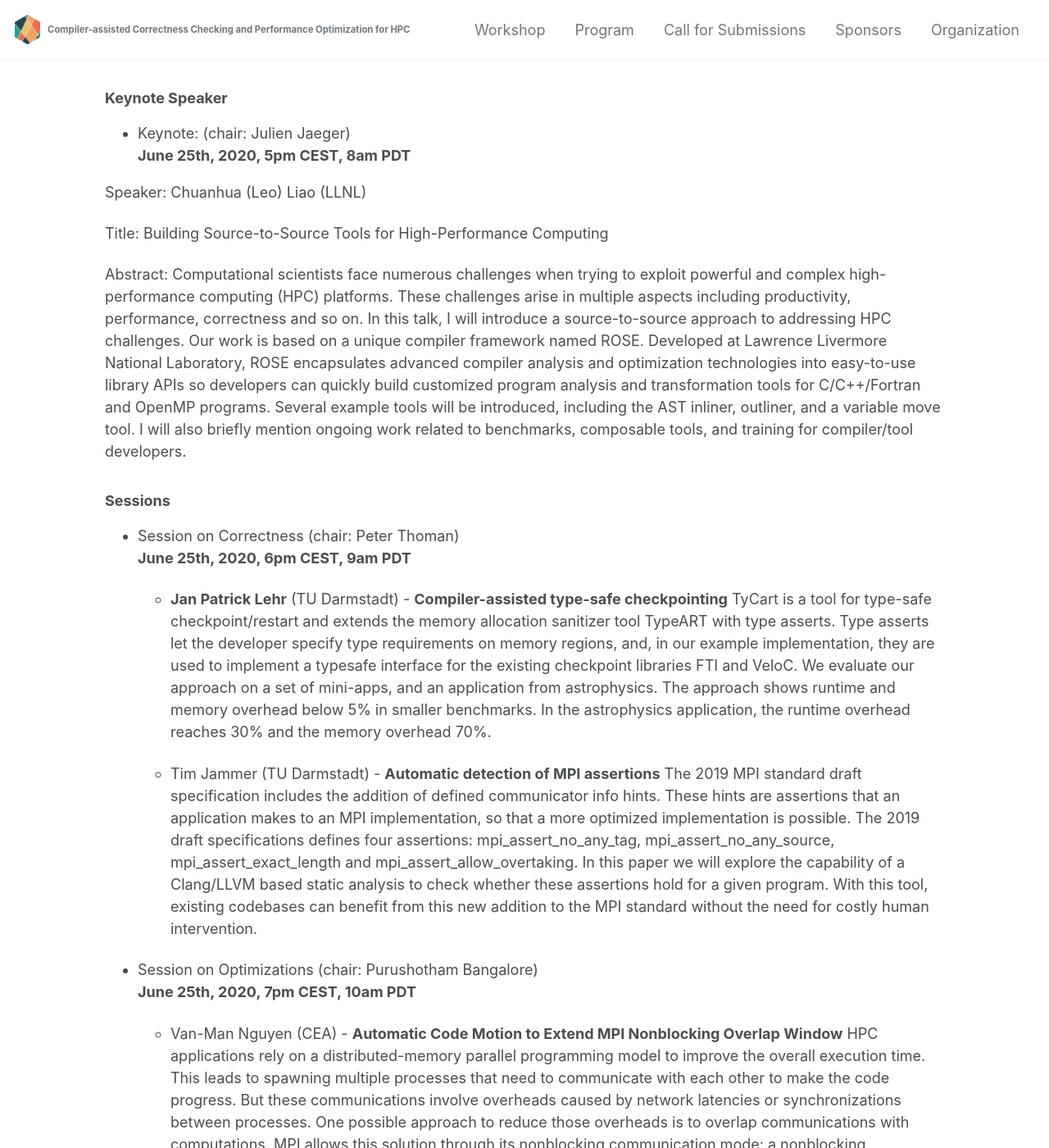
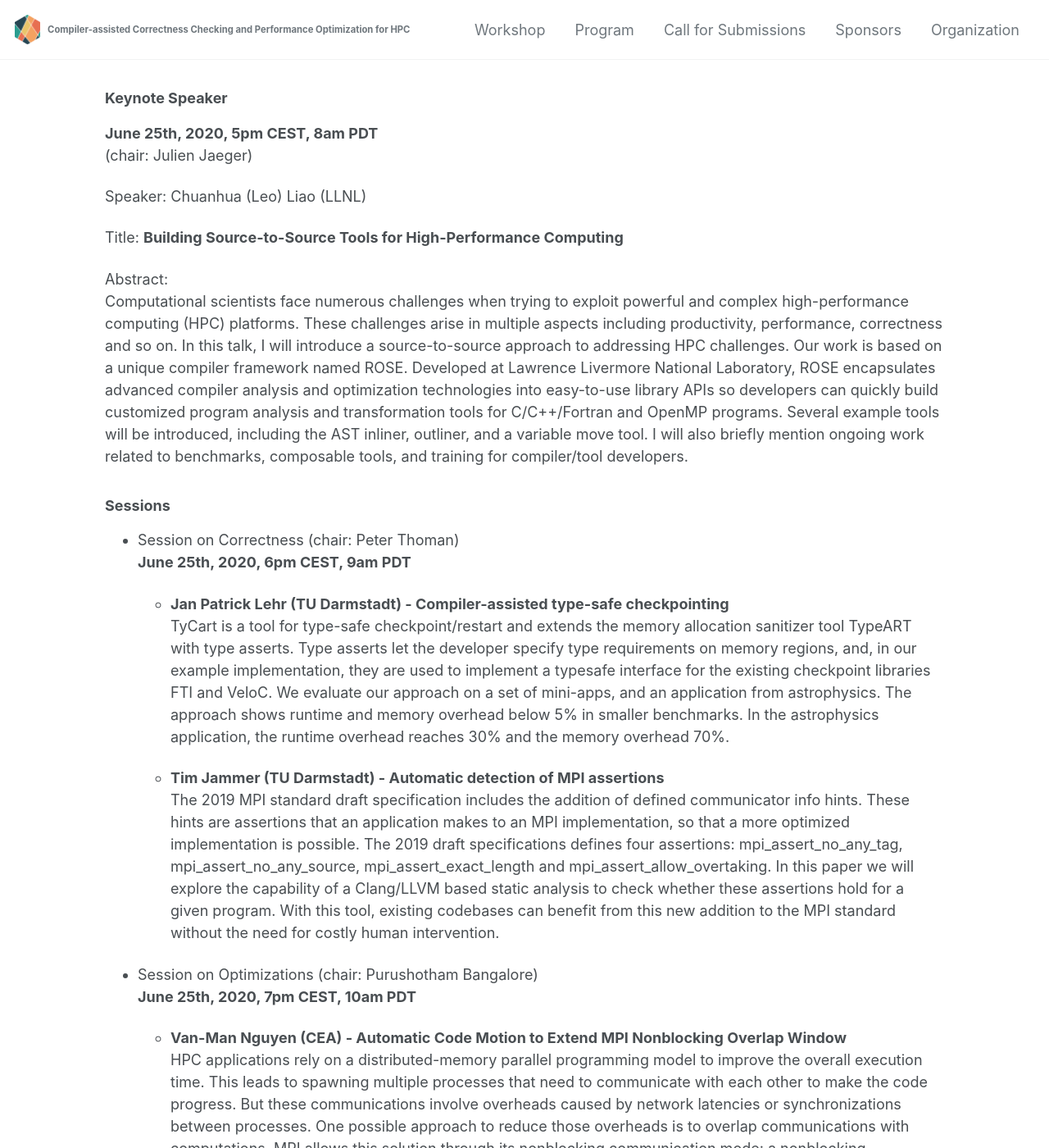
Before and after one commit to c3po-workshop/c3po-workshop.github.io, a Jekyll site: the page built from _pages/program.md, in a window 1280 px wide and 1400 px high. Shown: the whole window at 82% size. Built offline with Jekyll 4.4.1, drawn with Linux system fonts in a browser that asks for light colours; cached includes are drawn as plain includes; nearby versions of some CDN libraries; our own code applies the rules of GitHub Pages for plain Markdown files; some of the changed lines change nothing that is shown; some of the changed text lies outside the part shown.

Commit message:
Updated program page for visuals

```diff
--- a/_pages/program.md
+++ b/_pages/program.md
@@ -4,31 +4,31 @@
 ---
 
 ### Keynote Speaker
-- Keynote: (chair: Julien Jaeger) \\
-**June 25th, 2020, 5pm CEST, 8am PDT**
+**June 25th, 2020, 5pm CEST, 8am PDT** \\
+(chair: Julien Jaeger)
 
 Speaker: Chuanhua (Leo) Liao (LLNL)
 
-Title: Building Source-to-Source Tools for High-Performance Computing
+Title: **Building Source-to-Source Tools for High-Performance Computing**
 
-Abstract:
+Abstract: \\
 Computational scientists face numerous challenges when trying to exploit powerful and complex high-performance computing (HPC) platforms. These challenges arise in multiple aspects including productivity, performance, correctness and so on. In this talk, I will introduce a source-to-source approach to addressing HPC challenges. Our work is based on a unique compiler framework named ROSE. Developed at Lawrence Livermore National Laboratory, ROSE encapsulates advanced compiler analysis and optimization technologies into easy-to-use library APIs so developers can quickly build customized program analysis and transformation tools for C/C++/Fortran and OpenMP programs. Several example tools will be introduced, including the AST inliner, outliner, and a variable move tool. I will also briefly mention ongoing work related to benchmarks, composable tools, and training for compiler/tool developers.
 
 ### Sessions
 - Session on Correctness (chair: Peter Thoman) \\
 **June 25th, 2020, 6pm CEST, 9am PDT**
 
-  - **Jan Patrick Lehr** (TU Darmstadt) - **Compiler-assisted type-safe checkpointing**
+  - **Jan Patrick Lehr (TU Darmstadt) - Compiler-assisted type-safe checkpointing** \\
     TyCart is a tool for type-safe checkpoint/restart and extends the memory allocation sanitizer tool TypeART with type asserts. Type asserts let the developer specify type requirements on memory regions, and, in our example implementation, they are used to implement a typesafe interface for the existing checkpoint libraries FTI and VeloC. We evaluate our approach on a set of mini-apps, and an application from astrophysics. The approach shows runtime and memory overhead below 5% in smaller benchmarks. In the astrophysics application, the runtime overhead reaches 30% and the memory overhead 70%.
 
-  - Tim Jammer (TU Darmstadt) - **Automatic detection of MPI assertions**
+  - **Tim Jammer (TU Darmstadt) - Automatic detection of MPI assertions** \\
     The 2019 MPI standard draft specification includes the addition of defined communicator info hints. These hints are assertions that an application makes to an MPI implementation, so that a more optimized implementation is possible. The 2019 draft specifications defines four assertions: mpi_assert_no_any_tag, mpi_assert_no_any_source, mpi_assert_exact_length and mpi_assert_allow_overtaking. In this paper we will explore the capability of a Clang/LLVM based static analysis to check whether these assertions hold for a given program. With this tool, existing codebases can benefit from this new addition to the MPI standard without the need for costly human intervention.
 
 - Session on Optimizations (chair: Purushotham Bangalore) \\
 **June 25th, 2020, 7pm CEST, 10am PDT**
 
-  - Van-Man Nguyen (CEA) - **Automatic Code Motion to Extend MPI Nonblocking Overlap Window**
+  - **Van-Man Nguyen (CEA) - Automatic Code Motion to Extend MPI Nonblocking Overlap Window** \\
     HPC applications rely on a distributed-memory parallel programming model to improve the overall execution time. This leads to spawning multiple processes that need to communicate with each other to make the code progress. But these communications involve overheads caused by network latencies or synchronizations between processes. One possible approach to reduce those overheads is to overlap communications with computations. MPI allows this solution through its nonblocking communication mode: a nonblocking communication is composed of an initialization and a completion call. It is then possible to overlap the communication by inserting computations between these two calls. The use of nonblocking collective calls is however still marginal and adds a new layer of complexity. In this paper we propose an automatic static optimization that (i) transforms blocking MPI communications into their nonblocking counterparts and (ii) performs extensive code motion to increase the size of overlapping intervals between initialization and completion calls. Our method is implemented in LLVM as a compilation pass, and shows promising results on two mini applications.
 
-  - Adrian Munera Sanchez (BSC) - **Automatic compiler optimizations for Complex Task-based Models: the OmpSs-2 Case Study**
+  - **Adrian Munera Sanchez (BSC) - Automatic compiler optimizations for Complex Task-based Models: the OmpSs-2 Case Study** \\
     Task-based parallel programming models based on compiler directives have proved their effectiveness at describing parallelism in High-Performance Computing (HPC) applications. Recent studies show that cutting-edge Real-Time applications, such as those for unmanned vehicles, can successfully exploit these models. In this scenario, OpenMP is a de facto standard for HPC, and is being studied for Real-Time systems due to its time-predictability and delimited functional safety. However, changes in OpenMP take time to be standardized because it sweeps along a large community. OmpSs, instead, is a task-based model for fast-prototyping that has been a forerunner of OpenMP since its inception. OmpSs-2, its successor, aims at the same goal, and defines several features that can be introduced in future versions of OpenMP. This work targets compiler-based optimizations to enhance the programmability and performance of OmpSs-2. Regarding the former, we present an algorithm to determine the data-sharing attributes of OmpSs-2 tasks. Regarding the latter, we introduce a new algorithm to automatically release OmpSs-2 task dependencies before a task has completed. This work evaluates both algorithms in a set of well-known benchmarks, and discusses their applicability to the current and future specifications of OpenMP.
```
